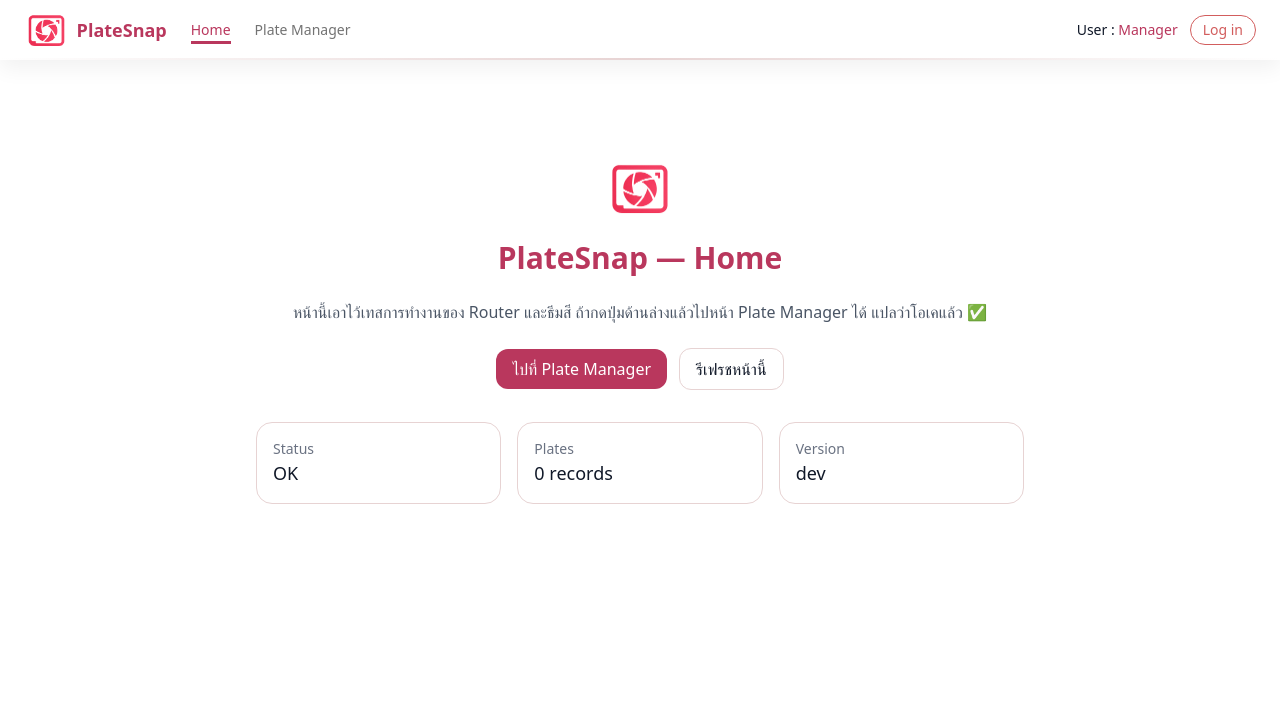
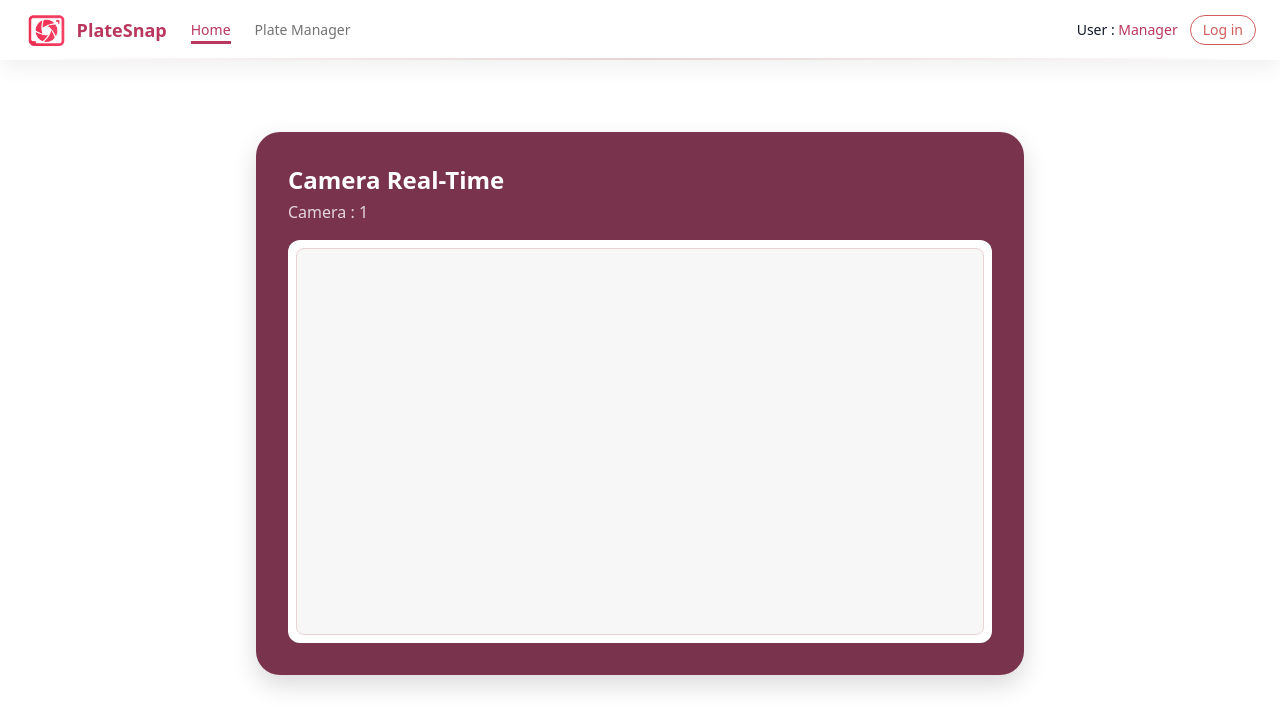
Before and after one commit to Kyaputan/PlateSnap, a React (Vite) app in the folder Frontend/: page / in a window 1280 px wide. Shown: the top 728 px of the page. Built offline with nearby package versions, Linux system fonts and the light colour scheme.

Commit message:
cameracard

```diff
--- /dev/null
+++ b/Frontend/src/components/CameraCard.jsx
@@ -0,0 +1,34 @@
+// กล่องกล้องพร้อม Placeholder รอสตรีม
+export default function CameraCard({
+    title = "Camera Real-Time",
+    camera = "1",
+    streamUrl = null, // ใส่ URL ทีหลัง เช่น http://127.0.0.1:8000/stream
+  }) {
+    return (
+      <section className="mx-auto w-full max-w-3xl">
+        <div
+          className="rounded-3xl p-6 md:p-8 text-white shadow-[0_10px_24px_rgba(0,0,0,0.15)]"
+          style={{ backgroundColor: "#7A334C" }} // maroon เข้ม
+        >
+          <h2 className="text-2xl font-semibold">{title}</h2>
+          <p className="text-white/80 mt-1">Camera : {camera}</p>
+
+          <div className="mt-4 rounded-xl bg-white p-2">
+            <div
+              className="relative aspect-video rounded-md overflow-hidden border bg-white"
+              style={{ borderColor: "#E7D3D3" }}
+            >
+              {/* พื้นที่ภาพ: ใส่สตรีมเมื่อพร้อม */}
+              {streamUrl ? (
+                <img src={streamUrl} alt="Camera stream" className="w-full h-full object-contain" />
+              ) : (
+                <div className="absolute inset-0 grid place-items-center text-gray-500">
+                  <div className="animate-pulse text-sm">Waiting for stream…</div>
+                </div>
+              )}
+            </div>
+          </div>
+        </div>
+      </section>
+    );
+  }
--- a/Frontend/src/pages/Home.jsx
+++ b/Frontend/src/pages/Home.jsx
@@ -1,65 +1,37 @@
-import { Link } from "react-router-dom";
+// src/pages/Home.jsx
+export default function Home() {
+    // ใส่ URL สตรีมเมื่อพร้อม เช่น "http://127.0.0.1:8000/stream"
+    const streamUrl = null;
 
-export default function Home() {
     return (
-    <div className="min-h-[60vh] grid place-items-center">
-      <section className="w-full max-w-3xl text-center space-y-6">
-        <img src="/logo.png" alt="PlateSnap" className="mx-auto h-14 w-auto" />
+      <div className="mx-auto max-w-6xl px-4 py-10">
+        <section className="mx-auto w-full max-w-3xl">
+          {/* การ์ดครอบกล้อง */}
+          <div
+            className="rounded-3xl p-6 md:p-8 text-white shadow-[0_10px_24px_rgba(0,0,0,0.15)]"
+            style={{ backgroundColor: "#7A334C" }}
+          >
+            <h2 className="text-2xl font-semibold">Camera Real-Time</h2>
+            <p className="mt-1 text-white/80">Camera : 1</p>
 
-        <h1
-          className="text-3xl font-semibold"
-          style={{ color: "var(--brand, #B9375D)" }}
+            {/* เฟรมกล้อง (ไม่มีข้อความในกล้อง) */}
+            <div className="mt-4 rounded-xl bg-white p-2">
+              <div
+                className="relative aspect-video rounded-lg overflow-hidden border bg-[#F7F7F7]"
+                style={{ borderColor: "#E7D3D3" }}
               >
-          PlateSnap — Home
-        </h1>
-
-        <p className="text-gray-600">
-          หน้านี้เอาไว้เทสการทำงานของ Router และธีมสี
-          ถ้ากดปุ่มด้านล่างแล้วไปหน้า Plate Manager ได้ แปลว่าโอเคแล้ว ✅
-        </p>
-
-        <div className="flex items-center justify-center gap-3">
-          <Link
-            to="/plates"
-            className="rounded-xl px-4 py-2 text-white"
-            style={{ background: "var(--brand, #B9375D)" }}
-          >
-            ไปที่ Plate Manager
-          </Link>
-
-          <Link
-            to="/"
-            className="rounded-xl px-4 py-2 border"
-            style={{ borderColor: "var(--surface, #E7D3D3)" }}
-          >
-            รีเฟรชหน้านี้
-          </Link>
+                {streamUrl ? (
+                  // เปลี่ยนเป็น <video> ได้ถ้าเป็น HLS/MP4
+                  <img
+                    src={streamUrl}
+                    alt=""
+                    className="w-full h-full object-contain select-none"
+                  />
+                ) : (
+                  // ว่างเปล่า (ไม่มีข้อความ)
+                  <div className="w-full h-full" />
+                )}
               </div>
-
-        {/* กล่องสรุปเล็กๆ สำหรับเทสสไตล์ */}
-        <div className="mt-8 grid grid-cols-1 sm:grid-cols-3 gap-4">
-          <div
-            className="rounded-2xl border p-4 text-left"
-            style={{ borderColor: "var(--surface, #E7D3D3)" }}
-          >
-            <div className="text-sm text-gray-500">Status</div>
-            <div className="text-lg font-medium">OK</div>
-          </div>
-
-          <div
-            className="rounded-2xl border p-4 text-left"
-            style={{ borderColor: "var(--surface, #E7D3D3)" }}
-          >
-            <div className="text-sm text-gray-500">Plates</div>
-            <div className="text-lg font-medium">0 records</div>
-          </div>
-
-          <div
-            className="rounded-2xl border p-4 text-left"
-            style={{ borderColor: "var(--surface, #E7D3D3)" }}
-          >
-            <div className="text-sm text-gray-500">Version</div>
-            <div className="text-lg font-medium">dev</div>
             </div>
           </div>
         </section>
```
Lines whose indentation alone changed are shown as unchanged.
